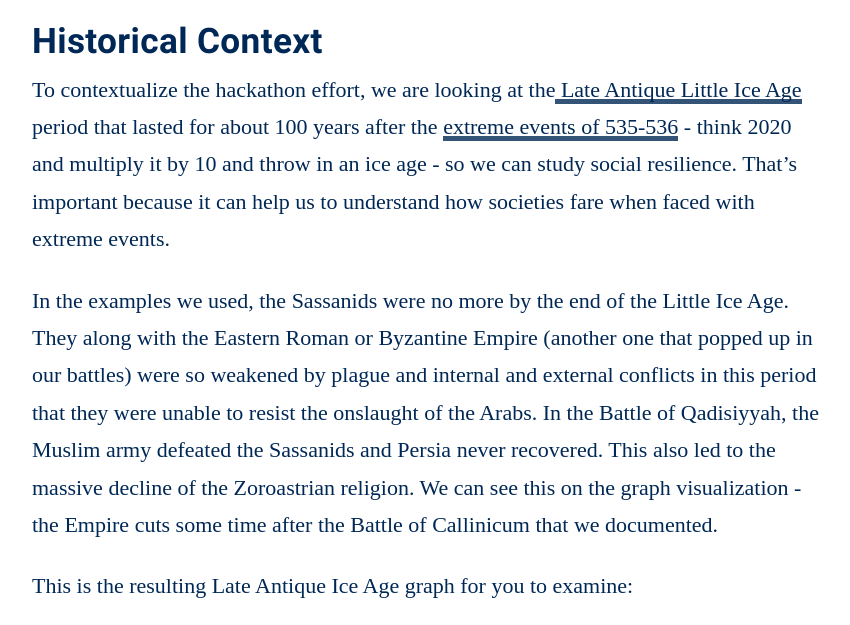
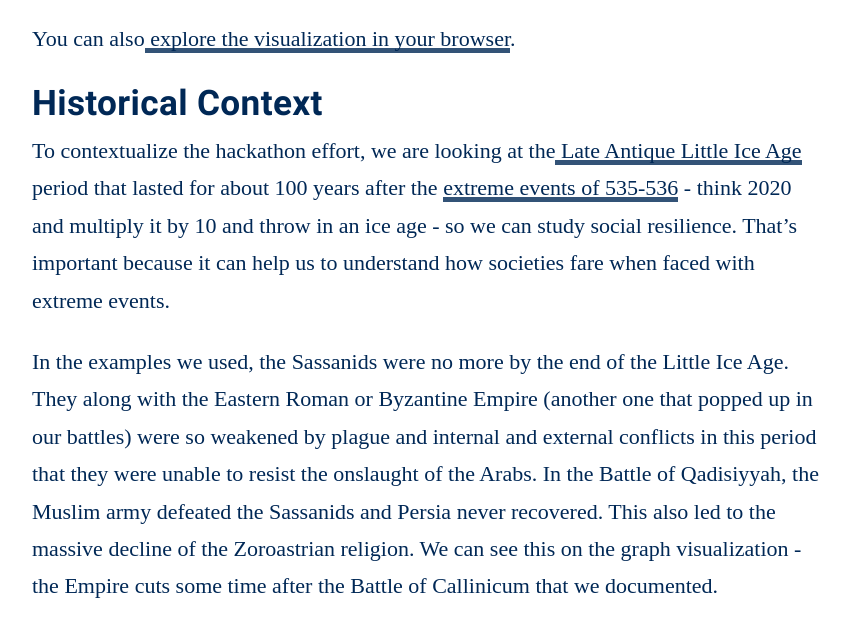
Before and after one commit to terminusdb/terminusdb-blog, a Jekyll site: the page built from _posts/2020-09-30-dbpedia-hackathon-terminusdb-conflict-data.md, in a window 1280 px wide and 900 px high, scrolled down 12615 px, cut to the strip 234-859 px from the top of the window. Shown: the whole strip, without its empty margins (212-1062 px from the left). Built offline with Jekyll 4.4.1, drawn with Linux system fonts in a browser that asks for light colours; some web fonts are replaced; comment, search, counter and statistics services are not loaded; some of the changed text lies outside the part shown.

Commit message:
Update Blog “2020-09-30-dbpedia-hackathon-terminusdb-conflict-data”

```diff
--- a/_posts/2020-09-30-dbpedia-hackathon-terminusdb-conflict-data.md
+++ b/_posts/2020-09-30-dbpedia-hackathon-terminusdb-conflict-data.md
@@ -194,6 +194,8 @@
 
 <iframe src="https://terminusdb-labs.github.io/dbpedia-hackathon-autumn-2020/all_polities_and_conflicts.html" width="100%" height="600px"></iframe>
 
+You can also[ explore the visualization in your browser](<https://terminusdb-labs.github.io/dbpedia-hackathon-autumn-2020/all_polities_and_conflicts.html>).
+
 ## Historical Context
 
 To contextualize the hackathon effort, we are looking at the[ Late Antique Little Ice Age ](https://en.wikipedia.org/wiki/Late_Antique_Little_Ice_Age)period that lasted for about 100 years after the [extreme events of 535-536](https://en.wikipedia.org/wiki/Extreme_weather_events_of_535%E2%80%93536) - think 2020 and multiply it by 10 and throw in an ice age - so we can study social resilience. That's important because it can help us to understand how societies fare when faced with extreme events.
@@ -203,6 +205,8 @@
 This is the resulting Late Antique Ice Age graph for you to examine:
 
 <iframe src="https://terminusdb-labs.github.io/dbpedia-hackathon-autumn-2020/ice_age.html" width="100%" height="600px"></iframe>
+
+You can [explore the visualization in your browser](https://terminusdb-labs.github.io/dbpedia-hackathon-autumn-2020/ice_age.html).
 
 You can see the East Romans and the Sassanids and their battles during the period, including of course the Battle of Callinicum. We have enriched the data to give us a fuller picture.
 
```
Also changed, not shown: other parts of _posts/2020-09-30-dbpedia-hackathon-terminusdb-conflict-data.md (+1 -1 lines).
